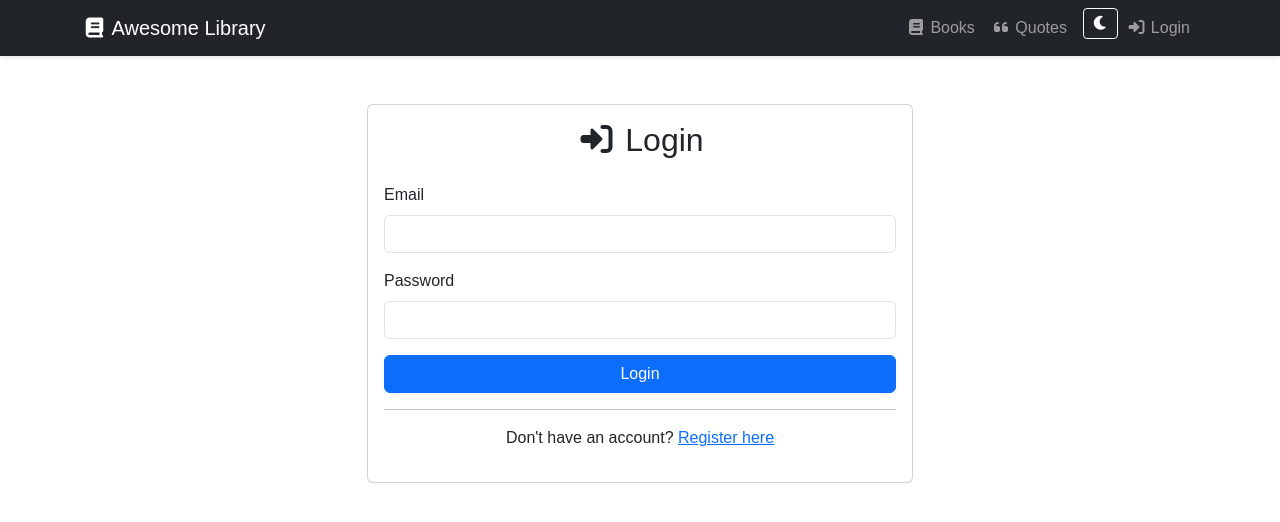
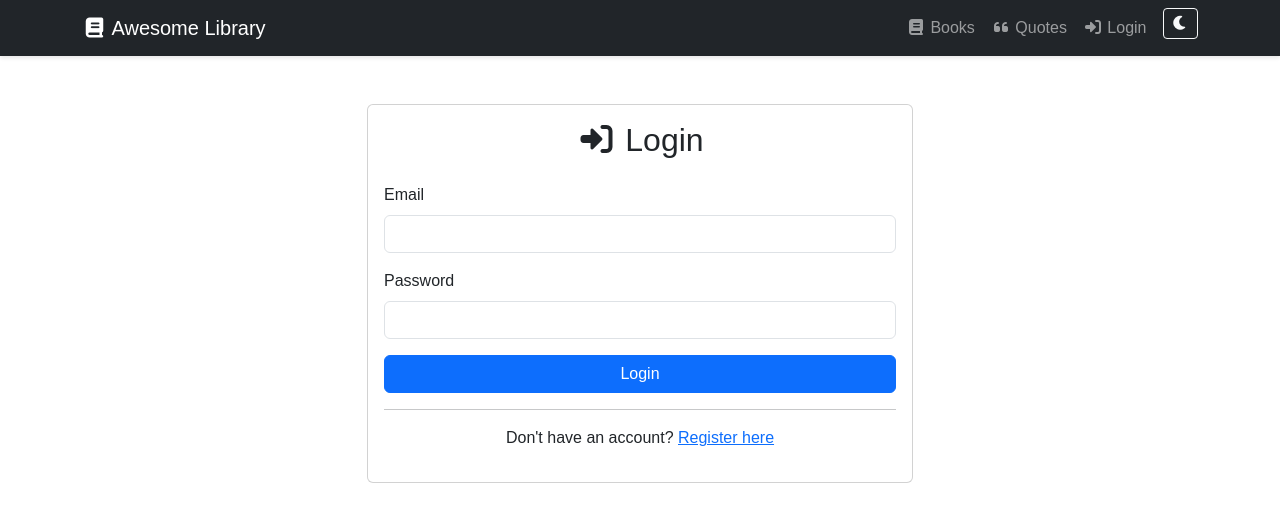
Before and after one commit to findingthecodex/LibraryApp, an Angular app in the folder Frontend/: page /login in a window 1280 px wide. Shown: the top 522 px of the page. Built offline with nearby package versions, Linux system fonts and the light colour scheme.

Commit message:
fixed: dark mode icon moved to the left

```diff
--- a/Frontend/src/app/app.html
+++ b/Frontend/src/app/app.html
@@ -20,11 +20,7 @@
             <i class="fas fa-quote-left"></i> Quotes
           </a>
         </li>
-        <li class="nav-item">
-          <button class="btn btn-outline-light btn-sm ms-2" (click)="toggleDarkMode()">
-            <i class="fas" [class.fa-moon]="!isDarkMode" [class.fa-sun]="isDarkMode"></i>
-          </button>
-        </li>
+
         <li class="nav-item" *ngIf="!isLoggedIn">
           <a class="nav-link" routerLink="/login">
             <i class="fas fa-sign-in-alt"></i> Login
@@ -35,6 +31,11 @@
             <i class="fas fa-sign-out-alt"></i> Logout
           </a>
         </li>
+        <li class="nav-item">
+          <button class="btn btn-outline-light btn-sm ms-2" (click)="toggleDarkMode()">
+            <i class="fas" [class.fa-moon]="!isDarkMode" [class.fa-sun]="isDarkMode"></i>
+          </button>
+        </li>
       </ul>
     </div>
   </div>
```
